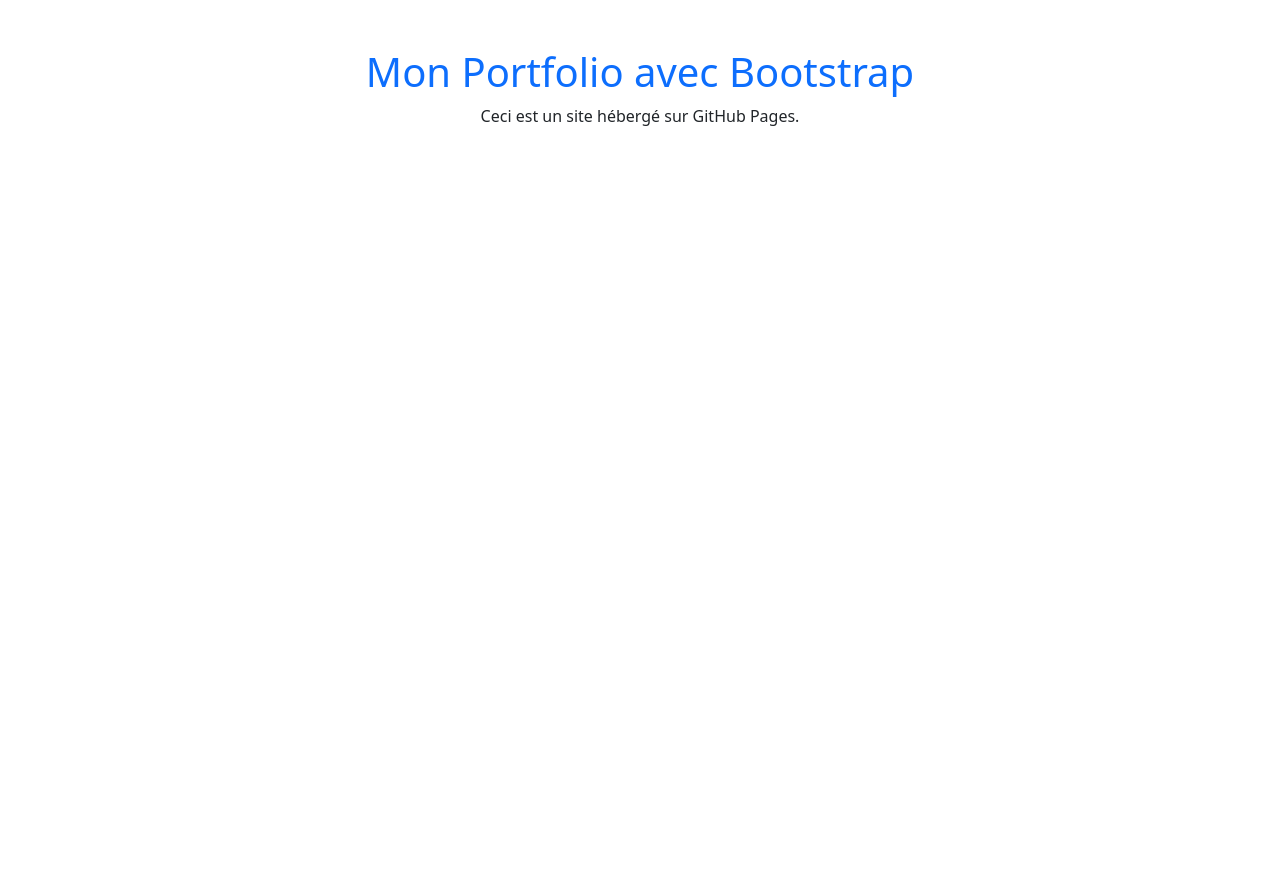
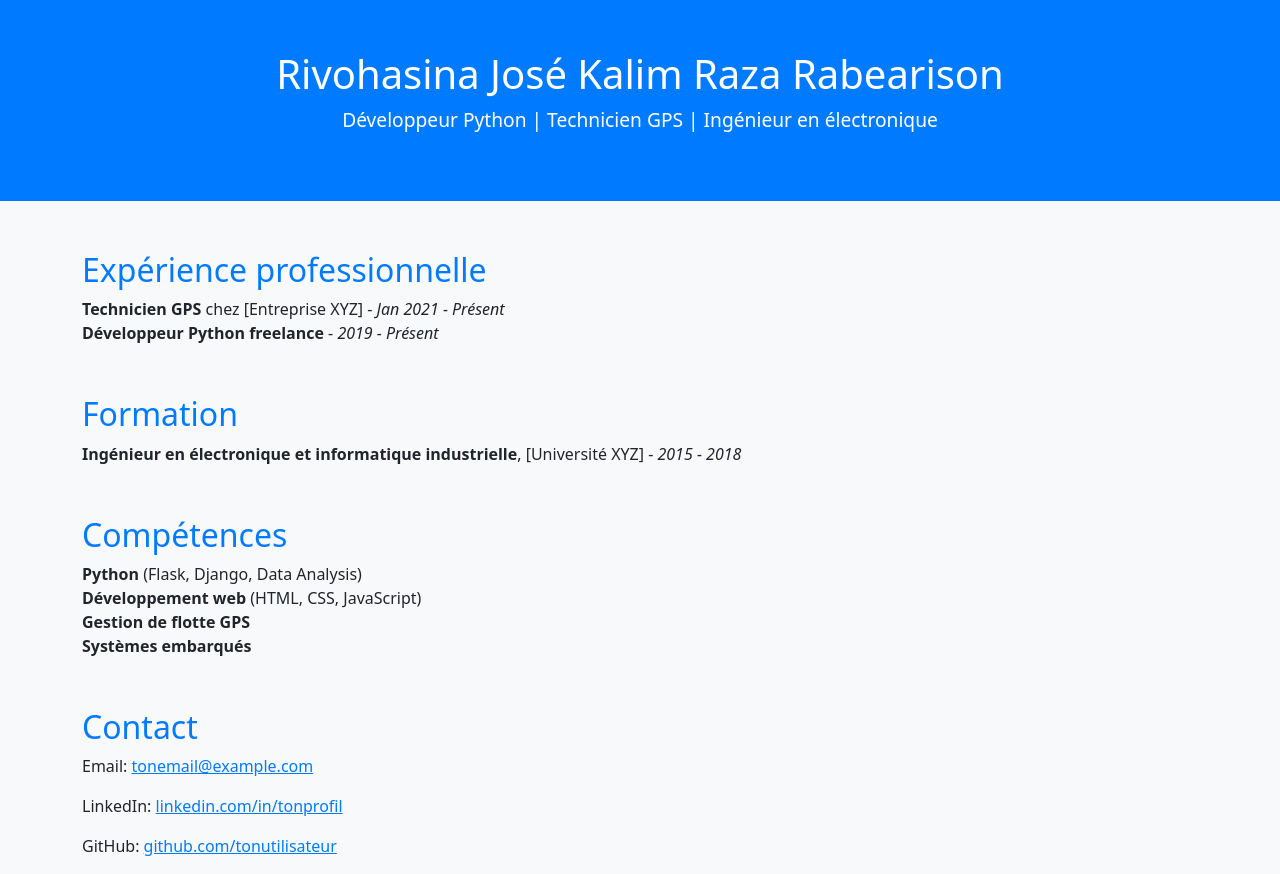
Before and after one commit to rrabeari/rrabeari.github.io, a plain HTML site: page index.html in a window 1280 px wide. Before the commit the page ends 800 px from the top, so only its background shows below. Drawn offline with nearby package versions, Linux system fonts and the light colour scheme.

Commit message:
Update index.html

```diff
--- a/index.html
+++ b/index.html
@@ -1,15 +1,88 @@
-
 <!DOCTYPE html>
 <html lang="fr">
 <head>
   <meta charset="UTF-8">
-  <title>Test Bootstrap</title>
+  <meta name="viewport" content="width=device-width, initial-scale=1.0">
+  <title>CV de Rivohasina José Kalim Raza Rabearison</title>
   <link href="https://cdn.jsdelivr.net/npm/bootstrap@5.3.3/dist/css/bootstrap.min.css" rel="stylesheet">
+  <style>
+    body {
+      background-color: #f8f9fa;
+    }
+    .header {
+      background-color: #007bff;
+      color: white;
+      padding: 50px 0;
+      text-align: center;
+    }
+    .header h1 {
+      font-size: 2.5em;
+    }
+    .header p {
+      font-size: 1.2em;
+    }
+    .section-title {
+      margin-top: 50px;
+      font-size: 1.8em;
+      color: #007bff;
+    }
+    .contact-info a {
+      color: #007bff;
+    }
+    .contact-info a:hover {
+      text-decoration: underline;
+    }
+  </style>
 </head>
 <body>
-  <div class="container text-center py-5">
-    <h1 class="text-primary">Mon Portfolio avec Bootstrap</h1>
-    <p>Ceci est un site hébergé sur GitHub Pages.</p>
+
+  <!-- Header Section -->
+  <div class="header">
+    <h1>Rivohasina José Kalim Raza Rabearison</h1>
+    <p>Développeur Python | Technicien GPS | Ingénieur en électronique</p>
   </div>
+
+  <div class="container">
+    <!-- Experience Section -->
+    <div class="section-title">
+      <h2>Expérience professionnelle</h2>
+    </div>
+    <ul class="list-unstyled">
+      <li><strong>Technicien GPS</strong> chez [Entreprise XYZ] - <em>Jan 2021 - Présent</em></li>
+      <li><strong>Développeur Python freelance</strong> - <em>2019 - Présent</em></li>
+      <!-- Ajoute plus d'expériences ici -->
+    </ul>
+
+    <!-- Education Section -->
+    <div class="section-title">
+      <h2>Formation</h2>
+    </div>
+    <ul class="list-unstyled">
+      <li><strong>Ingénieur en électronique et informatique industrielle</strong>, [Université XYZ] - <em>2015 - 2018</em></li>
+    </ul>
+
+    <!-- Skills Section -->
+    <div class="section-title">
+      <h2>Compétences</h2>
+    </div>
+    <ul class="list-unstyled">
+      <li><strong>Python</strong> (Flask, Django, Data Analysis)</li>
+      <li><strong>Développement web</strong> (HTML, CSS, JavaScript)</li>
+      <li><strong>Gestion de flotte GPS</strong></li>
+      <li><strong>Systèmes embarqués</strong></li>
+    </ul>
+
+    <!-- Contact Section -->
+    <div class="section-title">
+      <h2>Contact</h2>
+    </div>
+    <div class="contact-info">
+      <p>Email: <a href="mailto:tonemail@example.com">tonemail@example.com</a></p>
+      <p>LinkedIn: <a href="https://www.linkedin.com/in/tonprofil" target="_blank">linkedin.com/in/tonprofil</a></p>
+      <p>GitHub: <a href="https://github.com/tonutilisateur" target="_blank">github.com/tonutilisateur</a></p>
+    </div>
+  </div>
+
+  <script src="https://cdn.jsdelivr.net/npm/bootstrap@5.3.3/dist/js/bootstrap.bundle.min.js"></script>
 </body>
 </html>
```
